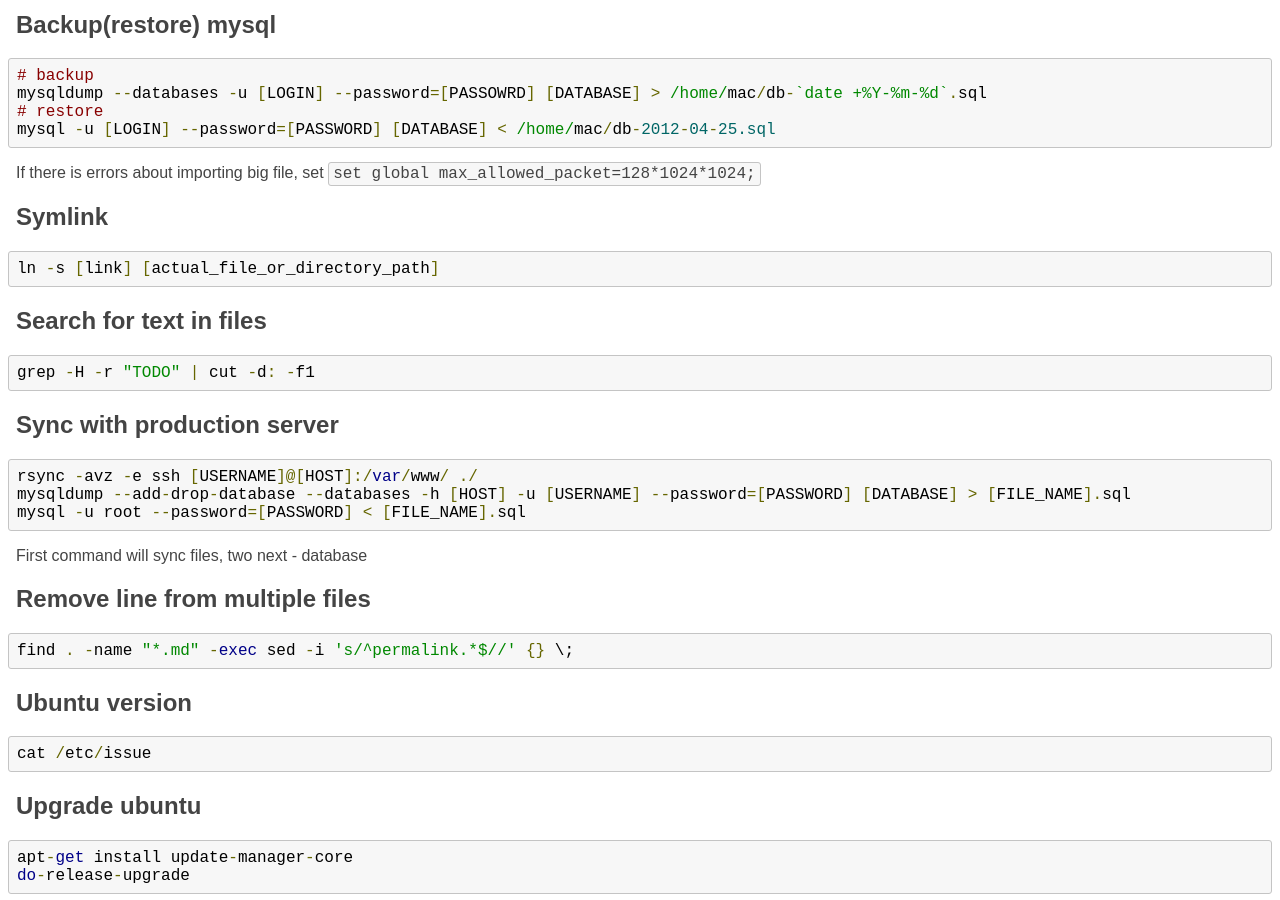
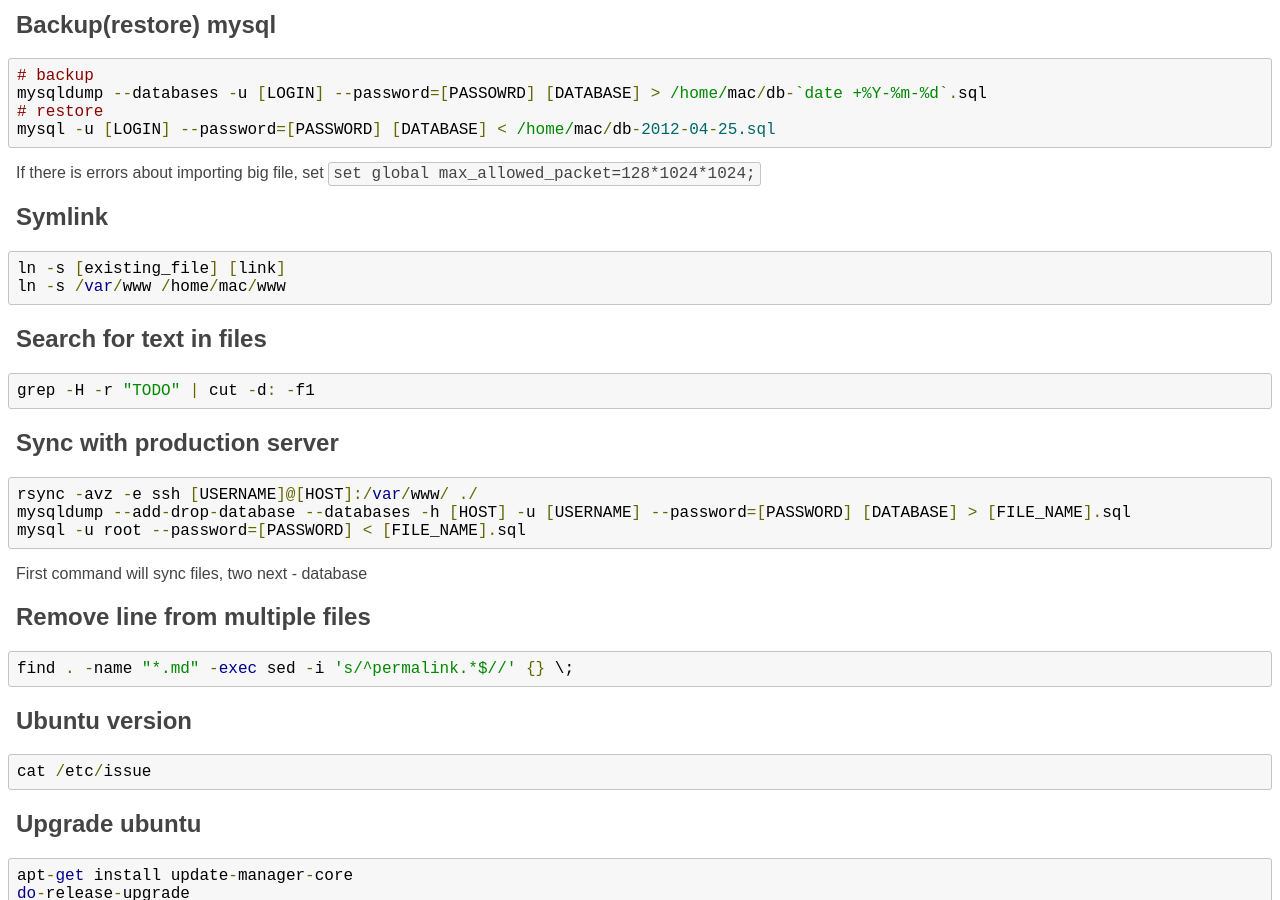
Before and after one commit to michaelbramwell/mac2000.github.com, a Jekyll site: the page built from howto/bash.md, in a window 1280 px wide and 900 px high, scrolled down 331 px. Built offline with Jekyll 4.4.1, drawn with Linux system fonts in a browser that asks for light colours.

Commit message:
ln -s fix

```diff
--- a/howto/bash.md
+++ b/howto/bash.md
@@ -29,7 +29,8 @@ If there is errors about importing big file, set `set global max_allowed_packet=
 Symlink
 -------
 
-    ln -s [link] [actual_file_or_directory_path]
+    ln -s [existing_file] [link]
+    ln -s /var/www /home/mac/www
 
 Search for text in files
 ------------------------
```
